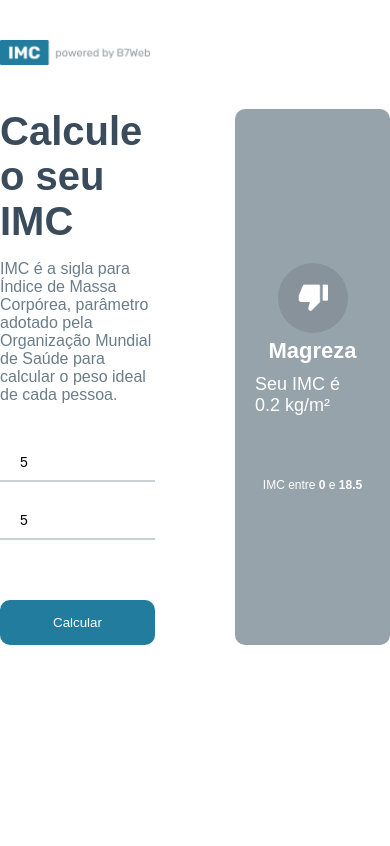
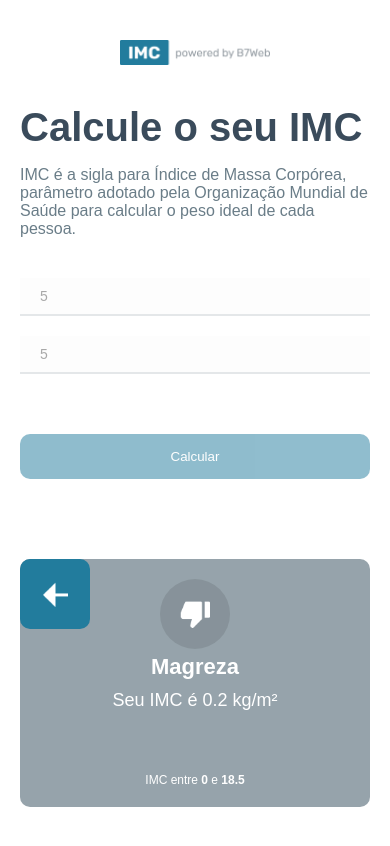
Before and after one commit to luanfcampos/react-calc-imc, a React (Create React App) app: page / in a window 390 px wide. Both pictures are taken after typing "5", "5" into the empty fields and a click on the button "Calcular". Shown: the top 846 px of the page. Built offline with nearby package versions, Linux system fonts and the light colour scheme.

Commit message:
correcoes e responsivo

```diff
--- a/src/App.module.css
+++ b/src/App.module.css
@@ -4,6 +4,10 @@
 
 body {
     font-family: Arial, Helvetica, sans-serif;
+}
+
+.main {
+    padding-bottom: 50px;
 }
 
 .headerContainer {
@@ -45,6 +49,7 @@ body {
     font-size: 14px;
     outline: 0;
 }
+
 .container .leftSide button{
     background-color: #227c9d;
     color: #fff;
@@ -54,13 +59,16 @@ body {
     width: 100%;
     cursor: pointer;
     margin-top: 40px;
-    transition: all ease ,5;
+    transition: all ease .5s;
 }
 .container .leftSide button:hover{
-   opacity: 0.8;
+    background-color: #3a9dc0;
 }
 
-
+.container .leftSide input:disabled,
+.container .leftSide button:disabled {
+    opacity: .5;
+}
 
 .container .rightSide {
     display: flex;
@@ -77,3 +85,48 @@ body {
     flex: 1;
     display: flex;
 }
+
+.container .rightSide .rightArrow {
+    position: absolute;
+    background-color: #227c9d;
+    width: 70px;
+    height: 70px;
+    border-radius: 50%;
+    display: flex;
+    justify-content: center;
+    align-items: center;
+    cursor: pointer;
+    margin-left: -35px;
+    margin-top: 145px;
+    transition: all ease .5s
+}
+
+.container .rightSide .rightArrow:hover {
+    background-color: #3a9dc0;
+}
+
+@media (max-width: 900px) {
+    .headerContainer {
+        display: flex;
+        justify-content: center;
+    }
+    .container {
+        padding: 0 20px;
+    }
+    .container {
+        flex-direction: column;
+        max-width: 600px;
+    }
+
+    .container .rightSide .rightArrow {
+        margin-top: 0;
+        margin-left: 0;
+        border-radius: 10px;
+    }
+}
+
+@media (max-width: 425px) {
+    .container .rightSide .grid{
+        grid-template-columns: 1fr;
+    }
+}
--- a/src/App.tsx
+++ b/src/App.tsx
@@ -1,5 +1,6 @@
 import styles from './App.module.css'
 import logo from './assets/powered.png'
+import leftArrow from "./assets/leftarrow.png"
 import { useState } from 'react'
 import { GridItem } from './components/GridItem'
 
@@ -19,6 +20,12 @@ const App = () => {
     }
   }
 
+  const handleBackButton = () => {
+    setToShow(null)
+    setHeightField(0)
+    setWeightField(0)
+  }
+
   return (
     <div className={styles.main}>
       <header>
@@ -35,6 +42,7 @@ const App = () => {
             placeholder='Digite a sua altura. Ex: 1.6 (em metros)'
             value={heightField > 0 ? heightField : ''}
             onChange={e => setHeightField(parseFloat(e.target.value))}
+            disabled={toShow ? true : false}
           />
 
           <input
@@ -42,9 +50,13 @@ const App = () => {
             placeholder='Digite o seu peso. Ex: 80 (em kilogramas)'
             value={weightField > 0 ? weightField : ''}
             onChange={e => setWeightField(parseFloat(e.target.value))}
+            disabled={toShow ? true : false}
           />
 
-          <button onClick={handleCalculateButton}>Calcular</button>
+          <button onClick={handleCalculateButton}
+          disabled={toShow ? true : false}>
+            Calcular
+          </button>
         </div>
 
 
@@ -58,7 +70,9 @@ const App = () => {
           }
           {toShow &&
           <div className={styles.rightBig}>
-            <div className={styles.rightArrow}></div>
+            <div className={styles.rightArrow} onClick={handleBackButton}>
+              <img src={leftArrow} alt="" width={25}/>
+            </div>
             <GridItem item={toShow} />
           </div>
 
--- a/src/helpers/imc.ts
+++ b/src/helpers/imc.ts
@@ -17,8 +17,9 @@ export const calculateImc = (height:number, weight:number) => {
     const imc = weight /(height*height)
     for (let i in levels) {
         if(imc >= levels[i].imc[0] && imc < levels[i].imc[1]) {
-            levels[i].yourImc = parseFloat(imc.toFixed(2))
-            return levels[i]
+            let newLevel: level = {...levels[i]}
+            newLevel.yourImc = parseFloat(imc.toFixed(2))
+            return newLevel
         }
     }
 
```
